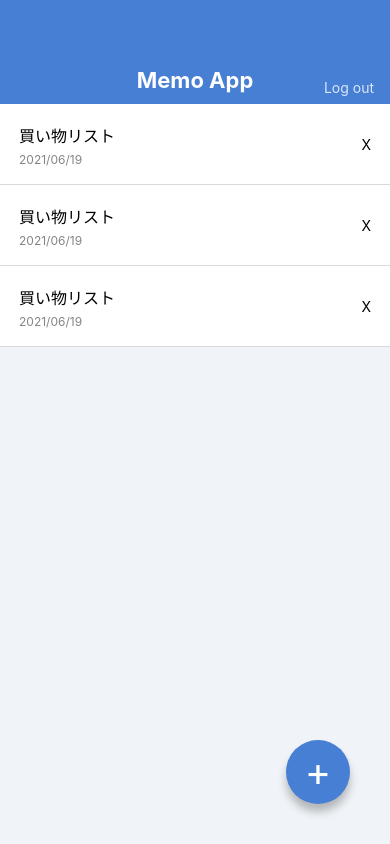
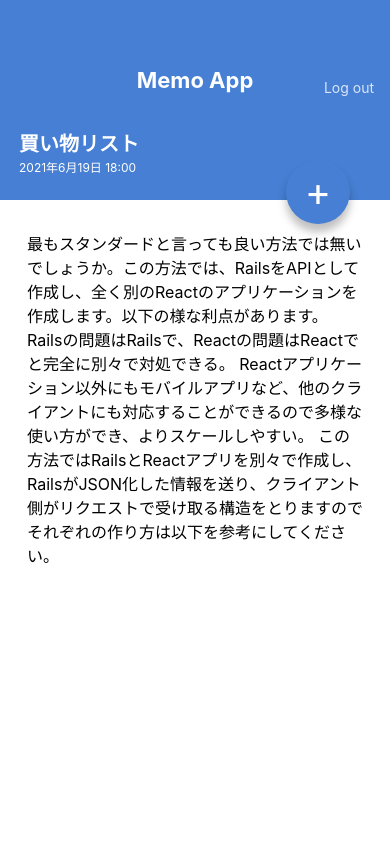
Before and after one commit to Mitsukiooka/Memoapp, a React Native app: screen / in a window 390 px wide. Built offline with nearby package versions, Linux system fonts and the light colour scheme.

Commit message:
create memo detail screen

```diff
--- a/App.js
+++ b/App.js
@@ -1,9 +1,10 @@
 import React from 'react';
 
 import MemoListScreen from './src/screens/MemoListScreen.jsx';
+import MemoDetailScreen from './src/screens/MemoDetailScreen.jsx';
 
 export default function App() {
   return (
-    <MemoListScreen />
+    <MemoDetailScreen />
   );
 }
--- a/src/components/CircleButton.jsx
+++ b/src/components/CircleButton.jsx
@@ -1,11 +1,11 @@
 import React from 'react';
 import { View, Text, StyleSheet } from 'react-native';
-import { string } from 'prop-types';
+import { string, shape } from 'prop-types';
 
 export default function CircleButton(props) {
-  const { children } = props;
+  const { children, style } = props;
   return (
-    <View style={styles.circleButton}>
+    <View style={[styles.circleButton, style]}>
       <Text style={styles.circleButtonLabel}>{children}</Text>
     </View>
   );
@@ -13,6 +13,11 @@
 
 CircleButton.propTypes = {
   children: string.isRequired,
+  style: shape(),
+};
+
+CircleButton.defaultProps = {
+  style: null,
 };
 
 const styles = StyleSheet.create({
--- /dev/null
+++ b/src/screens/MemoDetailScreen.jsx
@@ -0,0 +1,59 @@
+import React from 'react';
+import { View, ScrollView, Text, StyleSheet } from 'react-native';
+
+import AppBar from '../components/AppBar.jsx';
+import CircleButton from '../components/CircleButton.jsx';
+
+export default function MemoDetailScreen() {
+  return (
+    <View style={styles.container}>
+      <AppBar />
+      <View style={styles.memoHeader}>
+        <Text style={styles.memoTitle}>買い物リスト</Text>
+        <Text style={styles.memoDate}>2021年6月19日 18:00</Text>
+      </View>
+      <ScrollView style={styles.memoBody}>
+        <Text style={styles.memoText}>
+          最もスタンダードと言っても良い方法では無いでしょうか。この方法では、RailsをAPIとして作成し、全く別のReactのアプリケーションを作成します。以下の様な利点があります。
+          Railsの問題はRailsで、Reactの問題はReactでと完全に別々で対処できる。
+          Reactアプリケーション以外にもモバイルアプリなど、他のクライアントにも対応することができるので多様な使い方ができ、よりスケールしやすい。
+          この方法ではRailsとReactアプリを別々で作成し、RailsがJSON化した情報を送り、クライアント側がリクエストで受け取る構造をとりますのでそれぞれの作り方は以下を参考にしてください。
+        </Text>
+      </ScrollView>
+      <CircleButton style={{ top: 160, bottom: 'auto' }}>+</CircleButton>
+    </View>
+  );
+};
+
+const styles = StyleSheet.create({
+  container: {
+    flex: 1,
+    backgroundColor: '#ffffff',
+  },
+  memoHeader: {
+    backgroundColor: '#467fd3',
+    height: 96,
+    justifyContent: 'center',
+    paddingVertical: 24,
+    paddingHorizontal: 19,
+  },
+  memoTitle: {
+    color: '#ffffff',
+    fontSize: 20,
+    lineHeight: 32,
+    fontWeight: 'bold',
+  },
+  memoDate: {
+    color: '#ffffff',
+    fontSize: 12,
+    lineHeight: 16,
+  },
+  memoBody: {
+    paddingVertical: 32,
+    paddingHorizontal: 27,
+  },
+  memoText: {
+    fontSize: 16,
+    lineHeight: 24
+  }
+});
```
